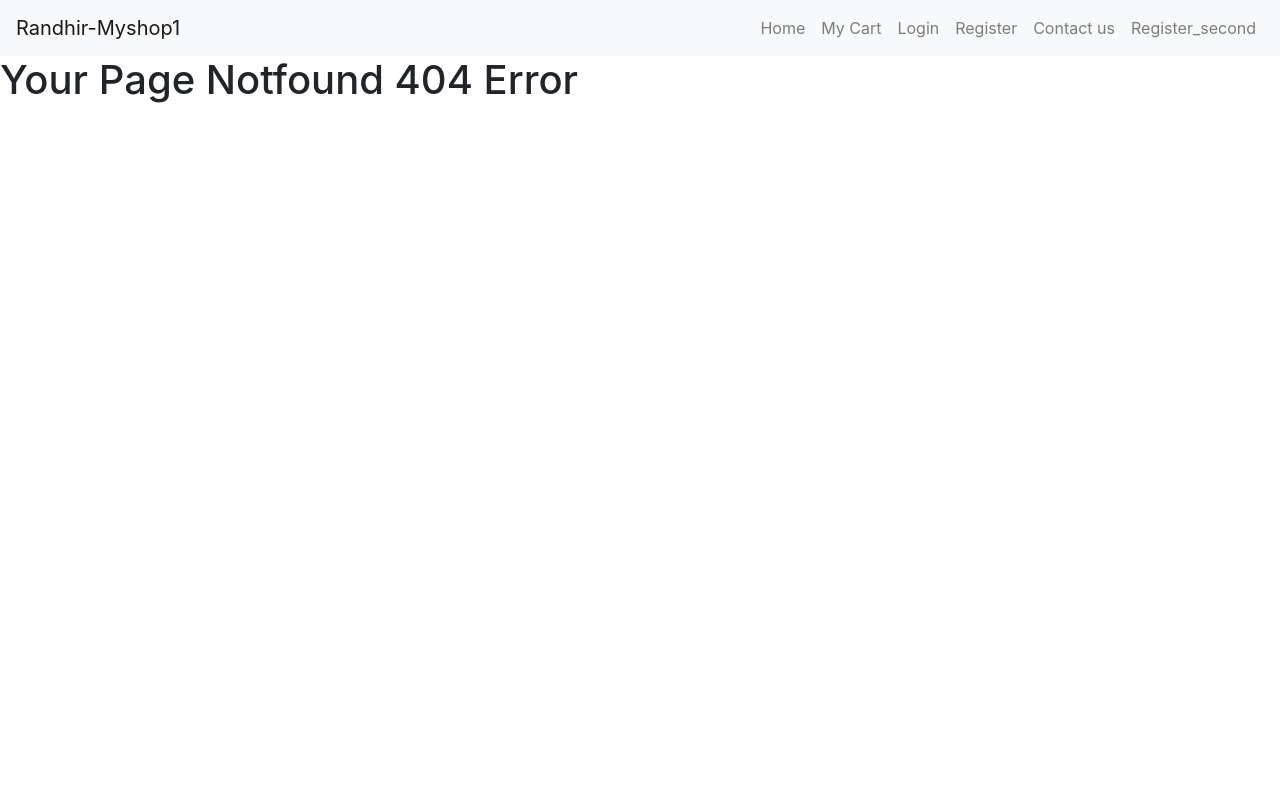
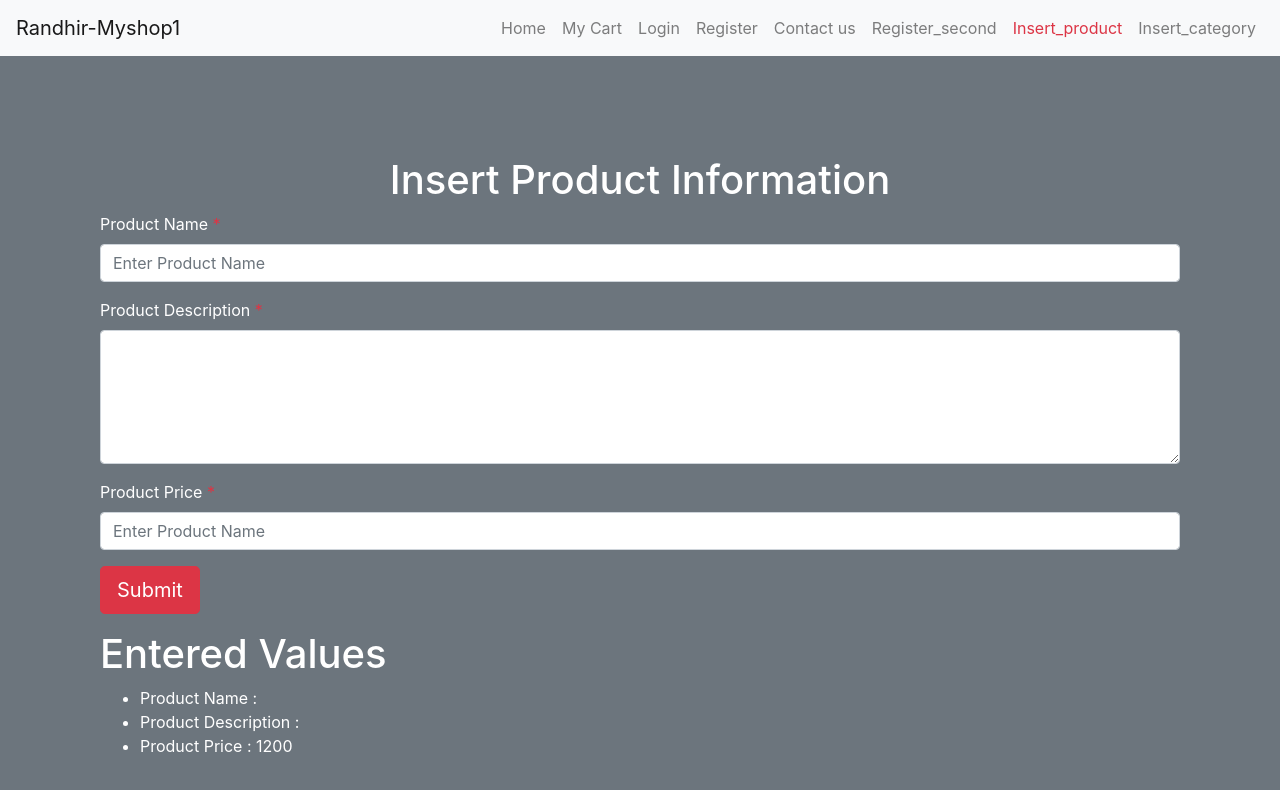
Before and after one commit to randhirrakate/React-My-Shop1-Ecommerce, a React (Create React App) app: page /Insert_product in a window 1280 px wide. Before the commit this address had no page. Shown: the top 790 px of the page. Built offline with nearby package versions, Linux system fonts and the light colour scheme.

Commit message:
insert product and category done

```diff
--- a/src/App.css
+++ b/src/App.css
@@ -68,3 +68,15 @@
   height: 500px;
   padding: 30px;
 }
+
+.myproduct_insert_div
+{
+  padding: 100px;
+  height: 900px;
+}
+
+.Function_insert_category
+{
+  padding: 100px;
+  height: 900px;
+}
--- a/src/components/Navbar_component.js
+++ b/src/components/Navbar_component.js
@@ -34,6 +34,8 @@ function Navbar_component()
                     <Link className={"nav-link " + MyActiveClass("/register")} to="/register">Register</Link>
                     <Link className={"nav-link " + MyActiveClass("/Contact")}  to="/Contact">Contact us</Link>
                     <Link className={"nav-link " + MyActiveClass("/Register_second")}  to="/Register_second">Register_second</Link>
+                    <Link className={"nav-link " + MyActiveClass("/Insert_product")}  to="/Insert_product">Insert_product</Link>
+                    <Link className={"nav-link " + MyActiveClass("/Insert_category")}  to="/Insert_product">Insert_category</Link>
                 </Nav>
 
                 </Navbar.Collapse>
--- a/src/index.js
+++ b/src/index.js
@@ -8,12 +8,14 @@ import Register from './screens/Register';
 import Register_second from './screens/Register_second';
 import ProductInformation from './screens/ProductInformation';
 import About_Us from './screens/About_Us';
+import Mycart from './screens/Mycart';
+import Insert_product from './screens/Insert_product';
+import Insert_category from './screens/Insert_category';
 import Notfound from './screens/Notfound';
 import reportWebVitals from './reportWebVitals';
 import 'bootstrap/dist/css/bootstrap.min.css';
 import {BrowserRouter,Switch,Route,Link,} from "react-router-dom";
 import '../node_modules/font-awesome/css/font-awesome.min.css';
-import Mycart from './screens/Mycart';
 
 const routing = (<BrowserRouter>
 
@@ -25,6 +27,8 @@ const routing = (<BrowserRouter>
           <Route path="/register_second"  component={Register_second} />
           <Route path="/ProductInformation"  component={ProductInformation} />
           <Route path="/Mycart"  component={Mycart} />
+          <Route path="/Insert_product"  component={Insert_product} />
+          <Route path="/Insert_category"  component={Insert_category} />
           <Route component={Notfound} ></Route>
 
   </Switch>
--- a/src/screens/API2.js
+++ b/src/screens/API2.js
@@ -1,5 +1,6 @@
 const registerAPI = "http://localhost:3100/api/register"
-
+const productInsert = "http://localhost:3100/api/product/create"
+const categoryInsert = "http://localhost:3100/api/category/create"
 
 export const Function_registerAPI = user => {
     return fetch(registerAPI, {
@@ -15,3 +16,35 @@ export const Function_registerAPI = user => {
       })
       .catch(err => console.log(err));
   };
+
+
+  export const Function_insert_product = product => {
+    return fetch(productInsert, {
+      method: "POST",
+      headers: {
+        Accept: "application/json",
+        "Content-Type": "application/json"
+      },
+      body: JSON.stringify(product)
+    })
+      .then(response => {
+        return response.json();
+      })
+      .catch(err => console.log(err));
+  };
+
+
+  export const Function_insert_category = category => {
+    return fetch(categoryInsert, {
+      method: "POST",
+      headers: {
+        Accept: "application/json",
+        "Content-Type": "application/json"
+      },
+      body: JSON.stringify(category)
+    })
+      .then(response => {
+        return response.json();
+      })
+      .catch(err => console.log(err));
+  };
--- /dev/null
+++ b/src/screens/Insert_category.js
@@ -0,0 +1,94 @@
+import React,{useState}from 'react';
+import Navbar_component from '../components/Navbar_component';
+import {Function_insert_category} from './API2';
+import   '../App.css';
+
+
+export default function Insert_category() {
+
+    const [myvalues,setMyvalues] = useState(
+        {
+            name:'',
+        }
+    );
+
+
+    const { name } = myvalues;
+
+
+    const handleChange = input_type_name => e =>
+    {
+
+            setMyvalues({...myvalues,[input_type_name]:e.target.value})
+    }
+
+
+    const onSubmit = event =>
+    {
+
+     event.preventDefault();
+
+
+     Function_insert_category({ name })
+       .then(data =>
+          {
+         if (data.error)
+         {
+             console.log('error is there');
+                //    setValues({ ...myvalues, error: data.error, success: false });
+         }
+         else
+         {
+
+                //   updatedatafromBackendadd(data);
+                  console.log(data);
+                  setMyvalues({
+                  ...myvalues,
+                  name: "",
+                  });
+         }
+       })
+
+   };
+
+
+    return (
+        <div>
+            <Navbar_component/>
+
+            <div className="row bg-secondary">
+
+                <div className="col-lg-12  text-white" >
+                    <div className="mycategory_insert_div">
+                    <h1 className="text-center">Insert Category Information</h1>
+
+                <div className="form-group">
+                <label>Category Name <span className="text-danger">*</span> </label>
+                <input placeholder="Enter Product Name" onKeyUp={handleChange("name")} type="text" className="form-control"/>
+                </div>
+
+                <div className="form-group">
+                <button onClick={onSubmit} className="btn btn-lg btn-danger">
+                    Submit
+                </button>
+                </div>
+
+
+            <p>
+                <h1>Entered Values</h1>
+
+                <ul>
+                    <li>Category Name : {myvalues.name} </li>
+                </ul>
+            </p>
+
+                </div>
+
+
+            </div>
+
+        </div>
+
+    </div>
+    )
+}
--- /dev/null
+++ b/src/screens/Insert_product.js
@@ -0,0 +1,111 @@
+import React,{useState}from 'react';
+import Navbar_component from '../components/Navbar_component';
+import {Function_insert_product} from './API2';
+import   '../App.css';
+
+
+export default function Insert_product() {
+
+    const [myvalues,setMyvalues] = useState(
+        {
+            name:'',
+            description:'',
+            price:1200,
+            category:'60386f72a1b82065dd9465e5'
+        }
+    );
+
+
+    const { name, description, price, category } = myvalues;
+
+
+    const handleChange = input_type_name => e =>
+    {
+
+            setMyvalues({...myvalues,[input_type_name]:e.target.value})
+    }
+
+
+    const onSubmit = event =>
+    {
+
+     event.preventDefault();
+
+
+     Function_insert_product({ name, description, price ,category })
+       .then(data =>
+          {
+         if (data.error)
+         {
+             console.log('error is there');
+                //    setValues({ ...myvalues, error: data.error, success: false });
+         }
+         else
+         {
+
+                //   updatedatafromBackendadd(data);
+                  console.log(data);
+                  setMyvalues({
+                  ...myvalues,
+                  name: "",
+                  description: "",
+                  price: "",
+                  });
+         }
+       })
+
+   };
+
+
+    return (
+        <div>
+            <Navbar_component/>
+
+            <div className="row bg-secondary">
+
+                <div className="col-lg-12  text-white" >
+                    <div className="myproduct_insert_div">
+                    <h1 className="text-center">Insert Product Information</h1>
+
+                <div className="form-group">
+                <label>Product Name <span className="text-danger">*</span> </label>
+                <input placeholder="Enter Product Name" onKeyUp={handleChange("name")} type="text" className="form-control"/>
+                </div>
+
+                <div className="form-group">
+                 <label>Product Description <span className="text-danger">*</span> </label>
+                <textarea className="form-control" onKeyUp={handleChange("description")} rows="5"></textarea>
+                </div>
+
+                <div className="form-group">
+                <label>Product Price <span className="text-danger">*</span> </label>
+                <input placeholder="Enter Product Name " onKeyUp={handleChange("price")} type="number" step="any"  className="form-control"/>
+                </div>
+
+                <div className="form-group">
+                <button onClick={onSubmit} className="btn btn-lg btn-danger">
+                    Submit
+                </button>
+                </div>
+
+
+            <p>
+                <h1>Entered Values</h1>
+
+                <ul>
+                    <li>Product Name : {myvalues.name} </li>
+                    <li>Product Description : {myvalues.description} </li>
+                    <li>Product Price : {myvalues.price} </li>
+                </ul>
+            </p>
+
+                </div>
+
+
+            </div>
+
+        </div>
+
+    </div>
+    )
+}
--- a/src/screens/Register.js
+++ b/src/screens/Register.js
@@ -14,6 +14,7 @@ function Register()
         error:false,
         success: false
       });
+
 
     const [datafromBackend, datafromBackendadd] = useState();
 
@@ -54,6 +55,7 @@ function Register()
           })
         //   .catch(console.log("Error in signup"));
       };
+
 
     return(<div>
         <Navbar_component />
```
Also changed, not shown: src/screens/Register_second.js (+2 -9 lines).
